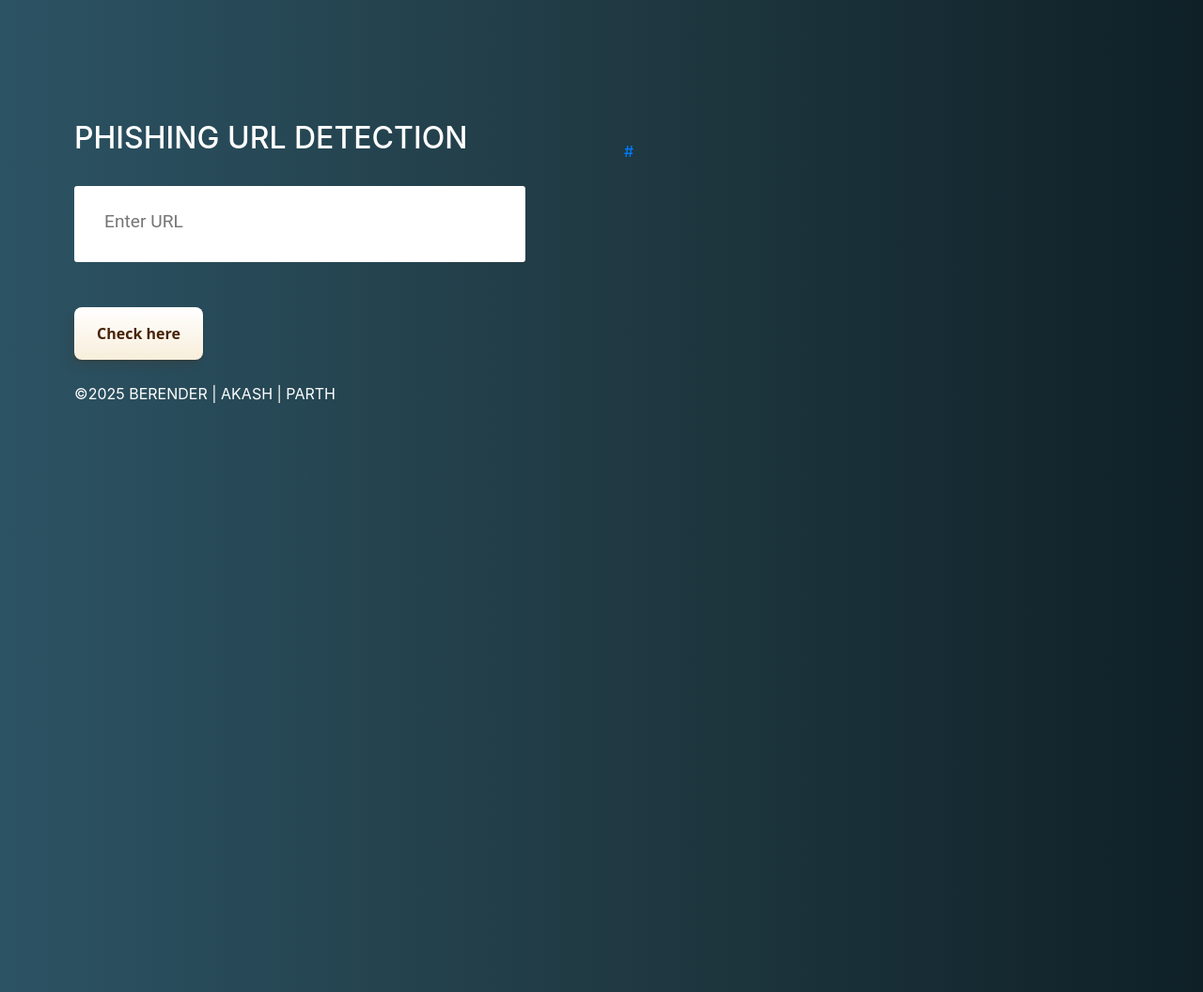
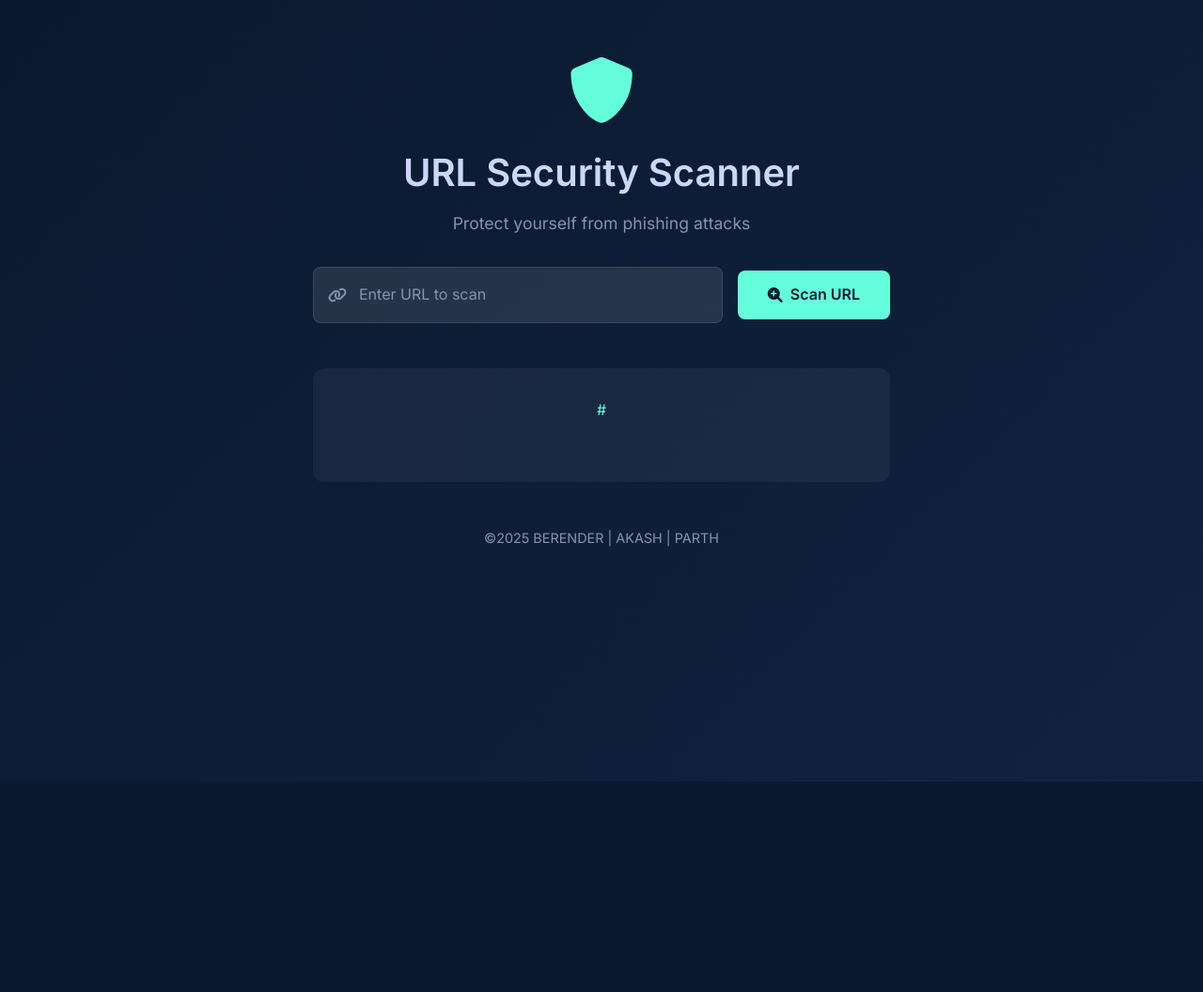
Before and after one commit to Berender11/Phishing-URL-Detection, a Flask app: template templates/index.html in a window 1280 px wide. Shown: the whole page at 94% size. After the commit the page ends 832 px from the top, so only its background shows below. Run offline with Flask 2, Linux system fonts and the light colour scheme; the template is opened without the code that fills it: most values are stand-ins (such as "Sample title", 1, 10 or a date in 2020); parts of the project's set-up code (start-up, migrations or seed data) failed here and were passed over; some libraries are stand-ins or nearby versions.

Commit message:
Added UI

```diff
--- a/static/styles.css
+++ b/static/styles.css
@@ -3,164 +3,214 @@
 *::before {
   margin: 0;
   padding: 0;
-  box-sizing: inherit;
-  font-size: 62,5%;
+  box-sizing: border-box;
 }
 
 body {
-  padding: 10% 5%;
-  background: #0f2027;
-  background: linear-gradient(to right,#2c5364, #203a43, #0f2027);
+  min-height: 100vh;
+  background: #0a192f;
+  background-image: linear-gradient(135deg, #0a192f 0%, #112240 100%);
+  color: #fff;
+  font-family: 'Inter', sans-serif;
+  line-height: 1.6;
+}
+
+.main-container {
+  max-width: 1000px;
+  margin: 2rem auto;
+  padding: 2rem;
+}
+
+.security-shield {
+  text-align: center;
+  margin-bottom: 2rem;
+}
+
+.security-shield i {
+  font-size: 4rem;
+  color: #64ffda;
+  animation: pulse 2s infinite;
+}
+
+.main-title {
+  font-size: 2.5rem;
+  font-weight: 600;
+  margin-bottom: 1rem;
+  color: #ccd6f6;
+}
+
+.subtitle {
+  font-size: 1.1rem;
+  color: #8892b0;
+  margin-bottom: 2rem;
+}
+
+.scanner-form {
+  margin-bottom: 3rem;
+}
+
+.input-group {
+  display: flex;
+  gap: 1rem;
   justify-content: center;
   align-items: center;
-  height: 100vh;
-  color: #fff;
+  margin-bottom: 2rem;
 }
 
-.form__label {
-  font-family: 'Roboto', sans-serif;
-  font-size: 1.2rem;
-  margin-left: 2rem;
-  margin-top: 0.7rem;
-  display: block;
-  transition: all 0.3s;
-  transform: translateY(0rem);
+.input-wrapper {
+  position: relative;
+  flex: 1;
+  max-width: 600px;
+}
+
+.input-icon {
+  position: absolute;
+  left: 1rem;
+  top: 50%;
+  transform: translateY(-50%);
+  color: #8892b0;
+  z-index: 1;
 }
 
 .form__input {
-  top: -24px;
-  font-family: 'Roboto', sans-serif;
-  color: #333;
-  font-size: 1.2rem;
-  padding: 1.5rem 2rem;
-  border-radius: 0.2rem;
-  background-color: rgb(255, 255, 255);
-  border: none;
-  width: 75%;
-  display: block;
-  border-bottom: 0.3rem solid transparent;
-  transition: all 0.3s;
+  width: 100%;
+  padding: 1rem 1rem 1rem 3rem;
+  font-size: 1rem;
+  background: rgba(255, 255, 255, 0.1);
+  border: 1px solid rgba(255, 255, 255, 0.1);
+  border-radius: 8px;
+  color: #fff;
+  transition: all 0.3s ease;
 }
 
-.form__input:placeholder-shown + .form__label {
-  opacity: 0;
-  visibility: hidden;
-  -webkit-transform: translateY(+4rem);
-  transform: translateY(+4rem);
+.form__input:focus {
+  outline: none;
+  border-color: #64ffda;
+  background: rgba(255, 255, 255, 0.15);
 }
 
-
-.button {
-  appearance: button;
-  background-color: transparent;
-  background-image: linear-gradient(to bottom, #fff, #f8eedb);
-  border: 0 solid #e5e7eb;
-  border-radius: .5rem;
-  box-sizing: border-box;
-  color: #482307;
-  column-gap: 1rem;
-  cursor: pointer;
-  display: flex;
-  font-family: ui-sans-serif,system-ui,-apple-system,system-ui,"Segoe UI",Roboto,"Helvetica Neue",Arial,"Noto Sans",sans-serif,"Apple Color Emoji","Segoe UI Emoji","Segoe UI Symbol","Noto Color Emoji";
-  font-size: 100%;
-  font-weight: 700;
-  line-height: 24px;
-  margin: 0;
-  outline: 2px solid transparent;
-  padding: 1rem 1.5rem;
-  text-align: center;
-  text-transform: none;
-  transition: all .1s cubic-bezier(.4, 0, .2, 1);
-  user-select: none;
-  -webkit-user-select: none;
-  touch-action: manipulation;
-  box-shadow: -6px 8px 10px rgba(81,41,10,0.1),0px 2px 2px rgba(81,41,10,0.2);
+.form__input::placeholder {
+  color: #8892b0;
 }
 
-.button:active {
-  background-color: #f3f4f6;
-  box-shadow: -1px 2px 5px rgba(81,41,10,0.15),0px 1px 1px rgba(81,41,10,0.15);
-  transform: translateY(0.125rem);
+.scan-button {
+  padding: 0.8rem 2rem;
+  font-size: 1rem;
+  background: #64ffda;
+  color: #0a192f;
+  border: none;
+  border-radius: 8px;
+  cursor: pointer;
+  transition: all 0.3s ease;
+  font-weight: 600;
+  display: inline-flex;
+  align-items: center;
+  gap: 0.5rem;
+  min-width: 150px;
 }
 
-.button:focus {
-  box-shadow: rgba(72, 35, 7, .46) 0 0 0 4px, -6px 8px 10px rgba(81,41,10,0.1), 0px 2px 2px rgba(81,41,10,0.2);
+.result-section {
+  padding: 2rem;
+  background: rgba(255, 255, 255, 0.05);
+  border-radius: 12px;
+  margin-top: 2rem;
 }
 
-
-.main-body{
-  display: flex;
-  flex-direction: row;
-  width: 75%;
-  justify-content:space-around;
+.scanned-url {
+  margin-bottom: 1rem;
+  word-break: break-all;
 }
 
-.button1{
-  appearance: button;
-  background-color: transparent;
-  background-image: linear-gradient(to bottom, rgb(160, 245, 174), #37ee65);
-  border: 0 solid #e5e7eb;
-  border-radius: .5rem;
-  box-sizing: border-box;
-  color: #482307;
-  column-gap: 1rem;
-  cursor: pointer;
-  display: flex;
-  font-family: ui-sans-serif,system-ui,-apple-system,system-ui,"Segoe UI",Roboto,"Helvetica Neue",Arial,"Noto Sans",sans-serif,"Apple Color Emoji","Segoe UI Emoji","Segoe UI Symbol","Noto Color Emoji";
-  font-size: 100%;
-  font-weight: 700;
-  line-height: 24px;
-  margin: 0;
-  outline: 2px solid transparent;
-  padding: 1rem 1.5rem;
-  text-align: center;
-  text-transform: none;
-  transition: all .1s cubic-bezier(.4, 0, .2, 1);
-  user-select: none;
-  -webkit-user-select: none;
-  touch-action: manipulation;
-  box-shadow: -6px 8px 10px rgba(81,41,10,0.1),0px 2px 2px rgba(81,41,10,0.2);
-  display: none;
+.url-link {
+  color: #64ffda;
+  text-decoration: none;
 }
 
-.button2{
-  appearance: button;
-  background-color: transparent;
-  background-image: linear-gradient(to bottom, rgb(252, 162, 162), #ee3737);
-  border: 0 solid #e5e7eb;
-  border-radius: .5rem;
-  box-sizing: border-box;
-  color: #482307;
-  column-gap: 1rem;
-  cursor: pointer;
-  display: flex;
-  font-family: ui-sans-serif,system-ui,-apple-system,system-ui,"Segoe UI",Roboto,"Helvetica Neue",Arial,"Noto Sans",sans-serif,"Apple Color Emoji","Segoe UI Emoji","Segoe UI Symbol","Noto Color Emoji";
-  font-size: 100%;
-  font-weight: 700;
-  line-height: 24px;
-  margin: 0;
-  outline: 2px solid transparent;
-  padding: 1rem 1.5rem;
-  text-align: center;
-  text-transform: none;
-  transition: all .1s cubic-bezier(.4, 0, .2, 1);
-  user-select: none;
-  -webkit-user-select: none;
-  touch-action: manipulation;
-  box-shadow: -6px 8px 10px rgba(81,41,10,0.1),0px 2px 2px rgba(81,41,10,0.2);
-  display: none;
+.url-link:hover {
+  text-decoration: underline;
+  color: #64ffda;
 }
 
-.right {
-  right: 0px;
-  width: 300px;
+.result-text {
+  font-size: 1.5rem;
+  margin: 1.5rem 0;
+  color: #ccd6f6;
 }
 
-@media (max-width: 576px) {
-  .form {
+.action-buttons {
+  display: flex;
+  gap: 1rem;
+  justify-content: center;
+  margin-top: 2rem;
+}
+
+#button1, #button2 {
+  padding: 0.8rem 1.5rem;
+  font-size: 1rem;
+  border: none;
+  border-radius: 8px;
+  cursor: pointer;
+  transition: all 0.3s ease;
+  display: none;
+  align-items: center;
+  gap: 0.5rem;
+  font-weight: 600;
+  text-align: center;
+  justify-content: center;
+  min-width: 200px;
+}
+
+#button1 {
+  background: linear-gradient(135deg, #34eea3 0%, #32c787 100%);
+  color: #0a192f;
+}
+
+#button2 {
+  background: linear-gradient(135deg, #ff6b6b 0%, #ee3737 100%);
+  color: white;
+}
+
+#button1:hover, #button2:hover {
+  transform: translateY(-2px);
+  filter: brightness(110%);
+}
+
+.footer {
+  text-align: center;
+  margin-top: 3rem;
+  color: #8892b0;
+  font-size: 0.9rem;
+}
+
+@keyframes pulse {
+  0% { transform: scale(1); }
+  50% { transform: scale(1.1); }
+  100% { transform: scale(1); }
+}
+
+@media (max-width: 768px) {
+  .main-container {
+    padding: 1rem;
+  }
+
+  .input-group {
+    flex-direction: column;
+  }
+
+  .input-wrapper {
     width: 100%;
   }
- }
-.abc{
-  width: 50%;
+
+  .scan-button {
+    width: 100%;
+    justify-content: center;
+  }
+
+  .action-buttons {
+    flex-direction: column;
+  }
+
+  #button1, #button2 {
+    width: 100%;
+  }
 }
--- a/templates/index.html
+++ b/templates/index.html
@@ -11,42 +11,60 @@
     <!-- BootStrap -->
     <link rel="stylesheet" href="https://stackpath.bootstrapcdn.com/bootstrap/4.5.0/css/bootstrap.min.css"
         integrity="sha384-9aIt2nRpC12Uk9gS9baDl411NQApFmC26EwAOH8WgZl5MYYxFfc+NcPb1dKGj7Sk" crossorigin="anonymous">
-
+    <link href="https://fonts.googleapis.com/css2?family=Inter:wght@400;600&display=swap" rel="stylesheet">
+    <link rel="stylesheet" href="https://cdnjs.cloudflare.com/ajax/libs/font-awesome/6.0.0/css/all.min.css">
     <link href="static/styles.css" rel="stylesheet">
-    <title>URL detection</title>
-
+    <title>URL Security Scanner</title>
 </head>
 
 <body>
+    <div class="container main-container">
+        <div class="security-shield">
+            <i class="fas fa-shield-alt"></i>
+        </div>
+        <div class="content-wrapper">
+            <div class="row justify-content-center">
+                <div class="col-md-8 text-center">
+                    <h1 class="main-title">URL Security Scanner</h1>
+                    <p class="subtitle">Protect yourself from phishing attacks</p>
 
-<div class=" container">
-    <div class="row">
-        <div class="form col-md" id="form1">
-            <h2>PHISHING URL DETECTION</h2>
+                    <div class="scanner-form">
+                        <form action="/" method="post">
+                            <div class="input-group">
+                                <div class="input-wrapper">
+                                    <i class="fas fa-link input-icon"></i>
+                                    <input type="text" class="form__input" name="url" id="url" placeholder="Enter URL to scan" required="" />
+                                </div>
+                                <button class="scan-button" role="button">
+                                    <i class="fas fa-search-plus"></i> Scan URL
+                                </button>
+                            </div>
+                        </form>
+                    </div>
 
-            <br>
-            <form action="/" method ="post">
-                <input type="text" class="form__input" name ='url' id="url" placeholder="Enter URL" required="" />
-                <label for="url" class="form__label">URL</label>
-                <button class="button" role="button" >Check here</button>
-            </form>
-
+                    <div class="result-section" id="form2">
+                        <div class="scanned-url">
+                            <a href="{{ url }}" target="_blank" class="url-link">{{ url }}</a>
+                        </div>
+                        <div class="prediction-result">
+                            <h3 id="prediction" class="result-text"></h3>
+                        </div>
+                        <div class="action-buttons">
+                            <button class="button-warning" id="button2" role="button" onclick="window.open('{{url}}')" target="_blank">
+                                <i class="fas fa-exclamation-triangle"></i> Proceed with Caution
+                            </button>
+                            <button class="button-success" id="button1" role="button" onclick="window.open('{{url}}')" target="_blank">
+                                <i class="fas fa-check-circle"></i> Safe to Continue
+                            </button>
+                        </div>
+                    </div>
+                </div>
+            </div>
+        </div>
+        <footer class="footer">
+            <p>©2025 BERENDER | AKASH | PARTH</p>
+        </footer>
     </div>
-
-    <div class="col-md" id="form2">
-
-        <br>
-        <h6 class = "right "><a href= {{ url }} target="_blank">{{ url }}</a></h6>
-
-        <br>
-        <h3 id="prediction"></h3>
-        <button class="button2" id="button2" role="button" onclick="window.open('{{url}}')" target="_blank" >Still want to Continue</button>
-        <button class="button1" id="button1" role="button"  onclick="window.open('{{url}}')" target="_blank">Continue</button>
-    </div>
-</div>
-<br>
-<p>©2025 BERENDER | AKASH | PARTH</p>
-</div>
 
     <!-- JavaScript -->
     <script src="https://code.jquery.com/jquery-3.5.1.slim.min.js"
```
